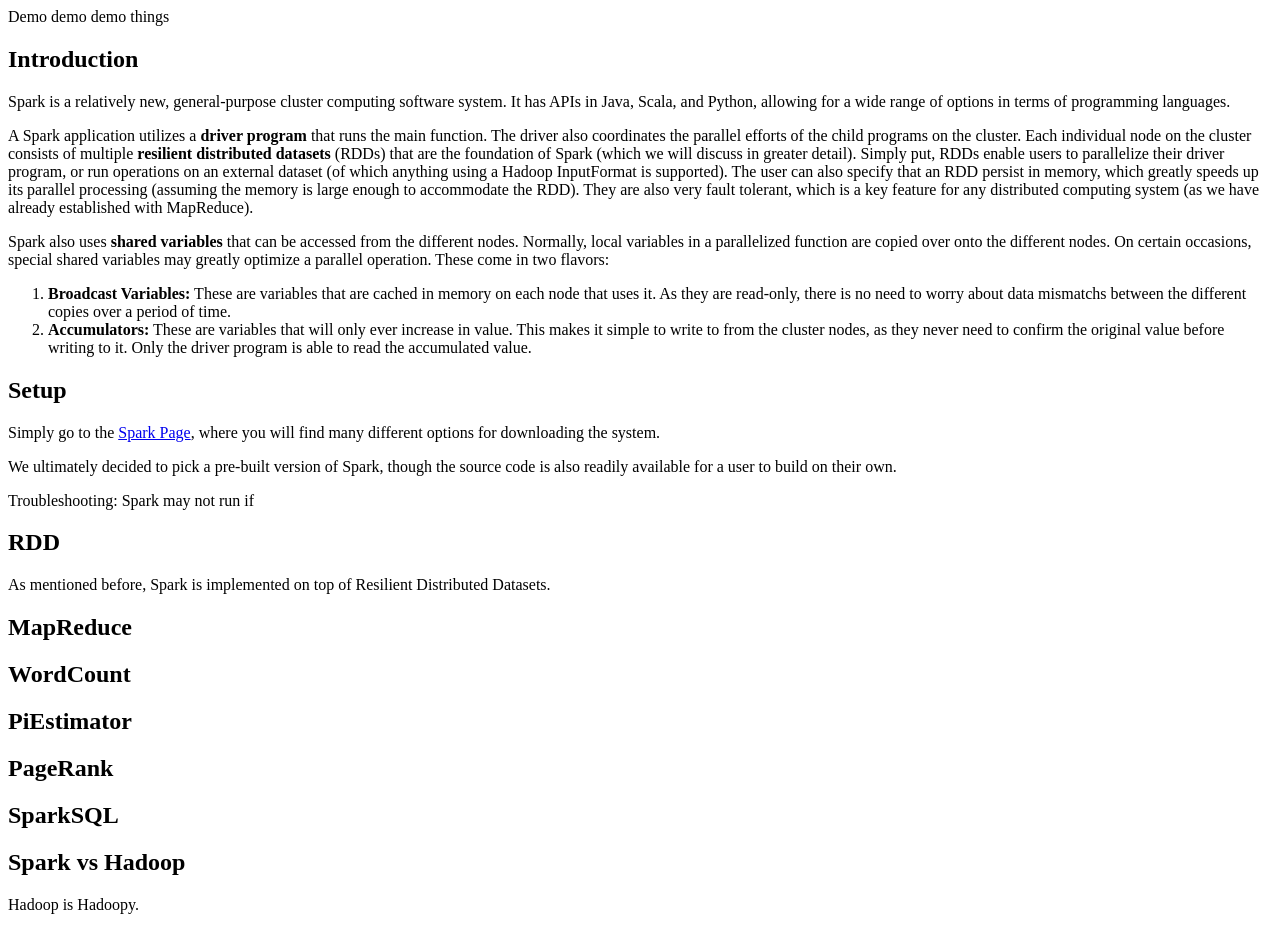
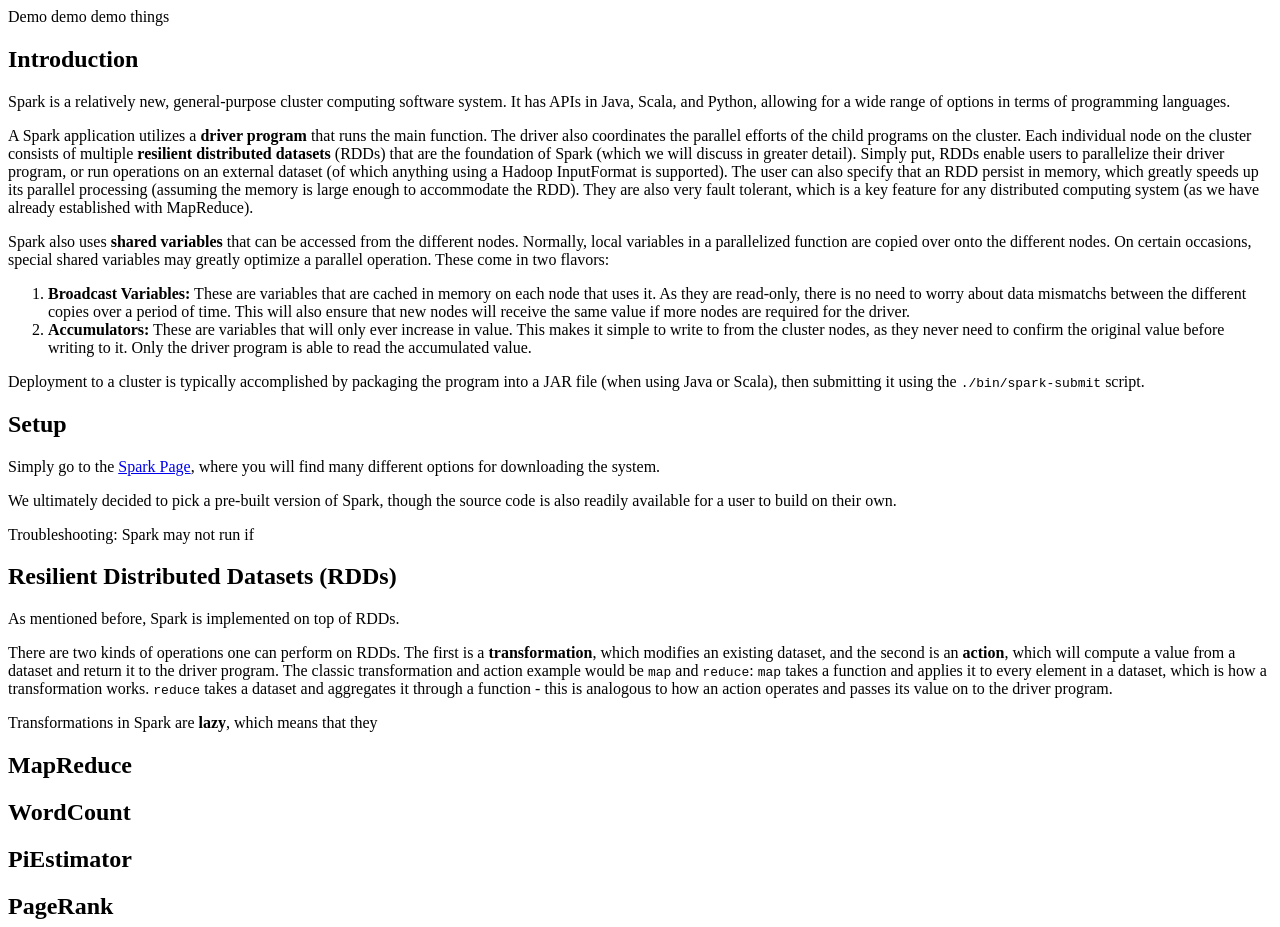
Before and after one commit to stung/cs239_spark, a plain HTML site: page index.html in a window 1280 px wide. Shown: the part 143-1070 px from the top of the page. Drawn offline with Linux system fonts and the light colour scheme.

Commit message:
Added more to RDD section

```diff
--- a/index.html
+++ b/index.html
@@ -32,7 +32,8 @@
 		<li>
 			<b>Broadcast Variables:</b> These are variables that are cached in memory on each node that uses it.
 			As they are read-only, there is no need to worry about data mismatchs between the different copies
-			over a period of time.
+			over a period of time. This will also ensure that new nodes will receive the same value if more nodes
+			are required for the driver.
 		</li>
 		<li>
 			<b>Accumulators:</b> These are variables that will only ever increase in value. This makes it simple
@@ -41,24 +42,38 @@
 		</li>
 	</ol>
 </p>
+<p>
+	Deployment to a cluster is typically accomplished by packaging the program into a JAR file (when using Java
+	or Scala), then submitting it using the <code>./bin/spark-submit</code> script.
+</p>
 
 <h2>Setup</h2>
 <p>
-	Simply go to the <a href="http://spark.apache.org/downloads.html"> Spark Page</a>, where you will
-	find many different options for downloading the system.
+	Simply go to the <a href="http://spark.apache.org/downloads.html"> Spark Page</a>, where you will find many
+	different options for downloading the system.
 </p>
 <p>
-	We ultimately decided to pick a pre-built version of Spark, though the source code is also readily
-	available for a user to build on their own.
+	We ultimately decided to pick a pre-built version of Spark, though the source code is also readily available
+	for a user to build on their own.
 </p>
 <p>
 	Troubleshooting: Spark may not run if
 </p>
 
-<h2>RDD</h2>
+<h2>Resilient Distributed Datasets (RDDs)</h2>
 <p>
-	As mentioned before, Spark is implemented on top of Resilient Distributed Datasets.
+	As mentioned before, Spark is implemented on top of RDDs.
 </p>
+<p>
+	There are two kinds of operations one can perform on RDDs. The first is a <b>transformation</b>, which modifies
+	an existing dataset, and the second is an <b>action</b>, which will compute a value from a dataset and return
+	it to the driver program. The classic transformation and action example would be <code>map</code> and
+	<code>reduce</code>: <code>map</code> takes a function and applies it to every element in a dataset, which is how
+	a transformation works. <code>reduce</code> takes a dataset and aggregates it through a function - this is
+	analogous to how an action operates and passes its value on to the driver program.
+</p>
+<p>
+	Transformations in Spark are <b>lazy</b>, which means that they
 
 <h2>MapReduce</h2>
 
```
